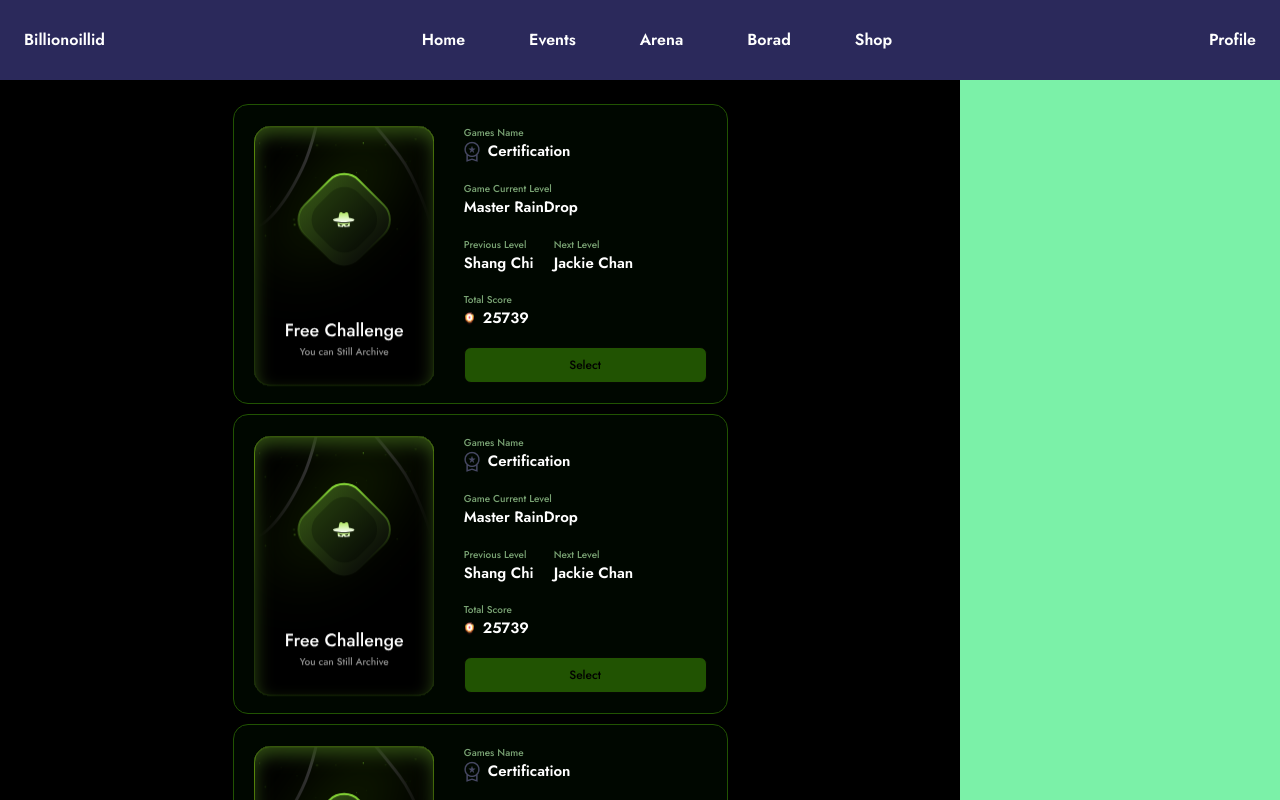
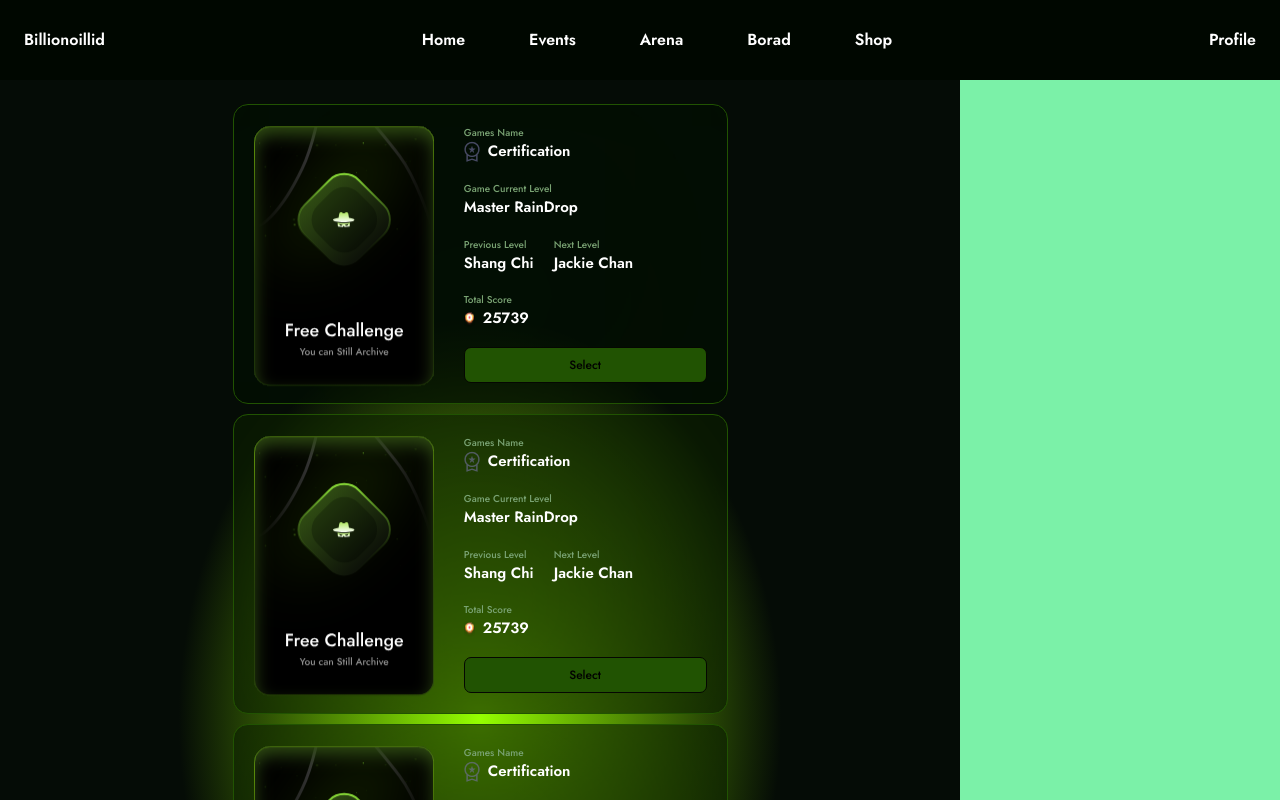
Before and after one commit to Yuslash/Remodeling-3, a React (Vite) app: page / in a window 1280 px wide. Shown: the top 800 px of the page. Built offline with nearby package versions, Linux system fonts and the light colour scheme.

Commit message:
ok now lets get some sleep

```diff
--- a/src/Components/Events/Events.css
+++ b/src/Components/Events/Events.css
@@ -1,7 +1,8 @@
 @import url('https://fonts.googleapis.com/css2?family=Jost:ital,wght@0,100..900;1,100..900&display=swap');
 
 .events-navbar {
-    background: #2B295B;
+    background: rgba(0, 15, 1, 0.50);
+    backdrop-filter: blur(0.2);
 }
 
 .company-name {
@@ -34,9 +35,9 @@
     line-height: 100%;
 }
 
-/* .acting-body {
+.acting-body {
     background: radial-gradient(31.38% 31.38% at 50% 50%, #95FF00 0%, #050C06 100%);
-} */
+}
 
 .acting-card {
     border-radius: 15px;
```
